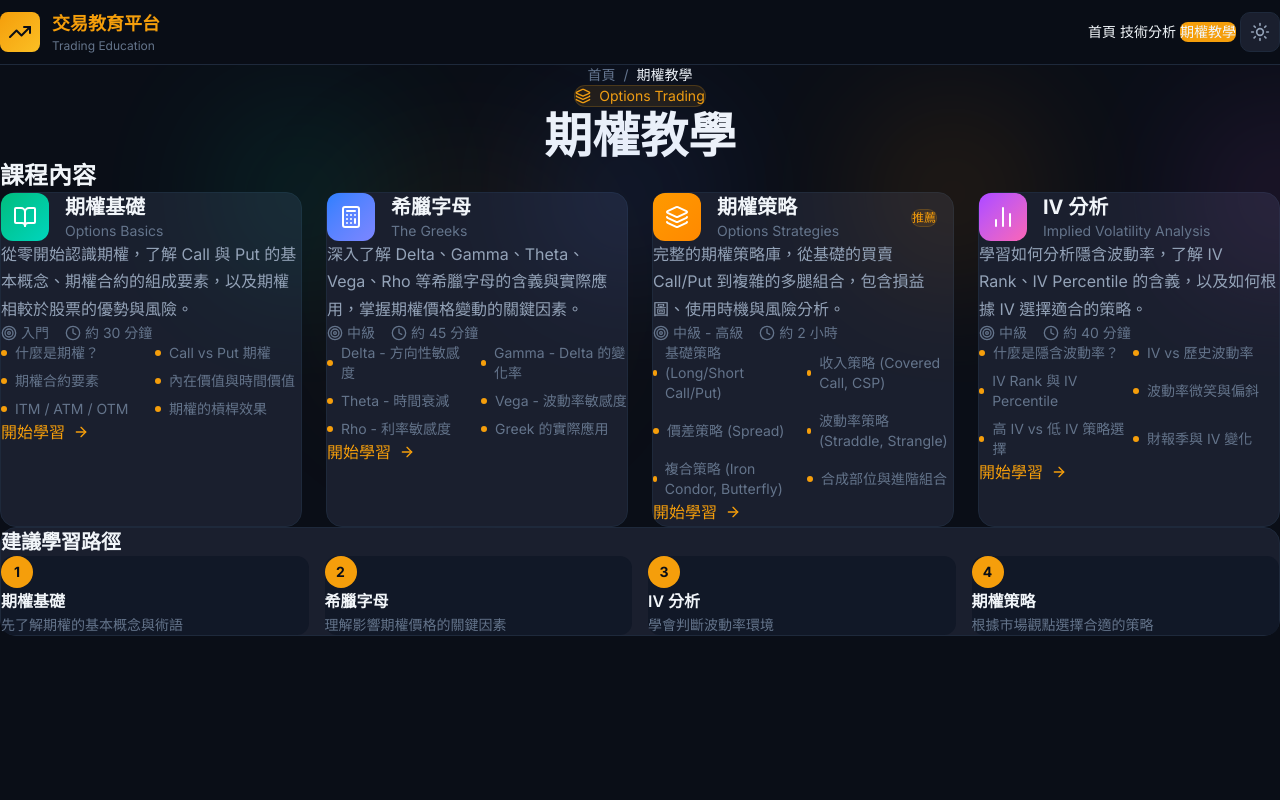
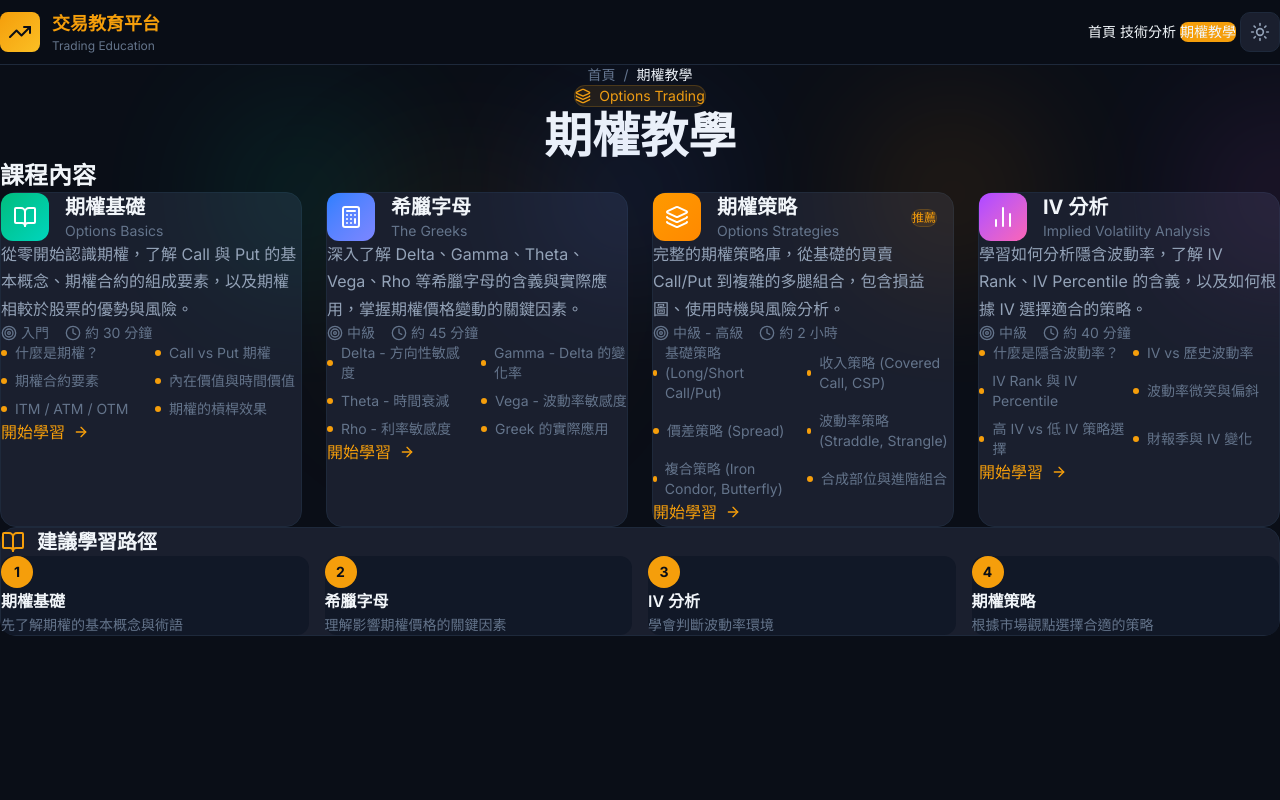
Before and after one commit to sam9407287/trading-education, a Next.js app: page /options in a window 1280 px wide. Shown: the top 800 px of the page. Built offline with nearby package versions, Linux system fonts and the light colour scheme.

Commit message:
Add BookOpen icon to learning path headers on both pages

```diff
--- a/src/app/options/page.tsx
+++ b/src/app/options/page.tsx
@@ -222,9 +222,12 @@ export default function OptionsPage() {
       {/* Learning Path */}
       <section className="max-w-7xl mx-auto px-4 sm:px-6 lg:px-8 py-16">
         <div className="bg-[var(--bg-card)] border border-[var(--border-color)] rounded-2xl p-8">
-          <h2 className="text-xl font-bold text-[var(--text-primary)] mb-6">
-            建議學習路徑
-          </h2>
+          <div className="flex items-center gap-3 mb-6">
+            <BookOpen className="w-6 h-6 text-[var(--accent-gold)]" />
+            <h2 className="text-xl font-bold text-[var(--text-primary)]">
+              建議學習路徑
+            </h2>
+          </div>
 
           <div className="grid sm:grid-cols-2 lg:grid-cols-4 gap-4">
             {[
--- a/src/app/technical-analysis/page.tsx
+++ b/src/app/technical-analysis/page.tsx
@@ -233,9 +233,12 @@ export default function TechnicalAnalysisPage() {
       {/* Learning Path */}
       <section className="max-w-7xl mx-auto px-4 sm:px-6 lg:px-8 py-16">
         <div className="bg-[var(--bg-card)] border border-[var(--border-color)] rounded-2xl p-8">
-          <h2 className="text-xl font-bold text-[var(--text-primary)] mb-6">
-            建議學習路徑
-          </h2>
+          <div className="flex items-center gap-3 mb-6">
+            <BookOpen className="w-6 h-6 text-[var(--accent-gold)]" />
+            <h2 className="text-xl font-bold text-[var(--text-primary)]">
+              建議學習路徑
+            </h2>
+          </div>
 
           <div className="grid sm:grid-cols-2 lg:grid-cols-4 gap-4">
             {[
```
